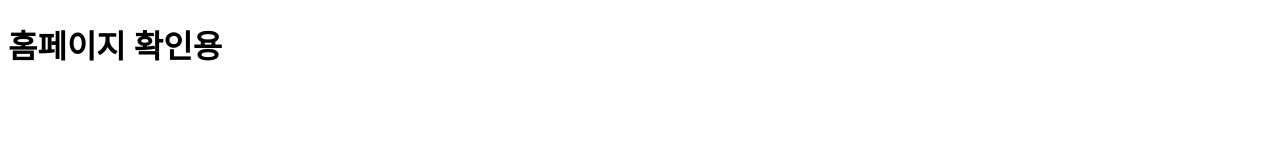
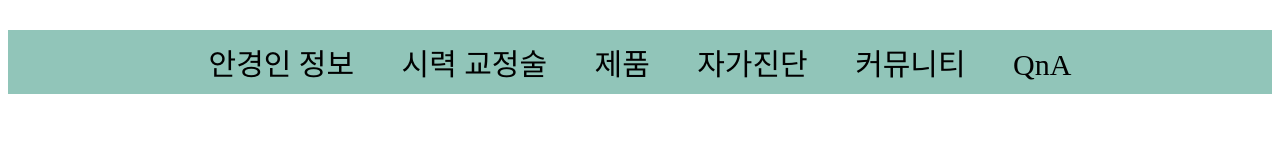
Before and after one commit to One3710/homepage, a plain HTML site: page index.html in a window 1280 px wide. Drawn offline with Linux system fonts and the light colour scheme.

Commit message:
보경쓰

```diff
--- a/index.html
+++ b/index.html
@@ -1,27 +1,62 @@
-
 <!DOCTYPE html>
 <html>
 <head>
 <meta charset='utf-8'>
 <style>
-*
-h3 {border-left: solid 10px red;}
-ul {border: solid 2px;}
-
-li {list-style-type: none;
-border-bottom: dotted 1px;
-margin: 5px;
-padding: 10px;
-width: 500px;}
-#bold {font-weight: bold;}
-
-
+li {list-style-type: none;}
+ul {text-align: center;
+    font-size: 30px;
+    padding: 10px;}
+#h_menu li {display: inline;}
+.menu {margin: 0 20px 0 20px;}
+nav {background-color: rgb(145, 197, 185);}
 </style>
 </head>
 <body>
-    <form actiom="방문신청.html">
-<h1>홈페이지 확인용</h1>
+<header>
 
-</form>
+
+</header>
+
+
+
+
+<nav>
+
+<ul id="h_menu">
+ <li class="menu">안경인 정보</li>
+ <li class="menu">시력 교정술</li>
+ <li class="menu">제품</li>
+ <li class="menu">자가진단</li>
+ <li class="menu">커뮤니티</li>
+ <li class="menu">QnA</li>
+</ul>
+
+</nav>
+
+
+
+
+<section>
+
+
+</section>
+
+
+
+
+
+<aside>
+
+
+</aside>
+
+<footer>
+
+
+</footer>
+
+
+
 </body>
 </html>
```
